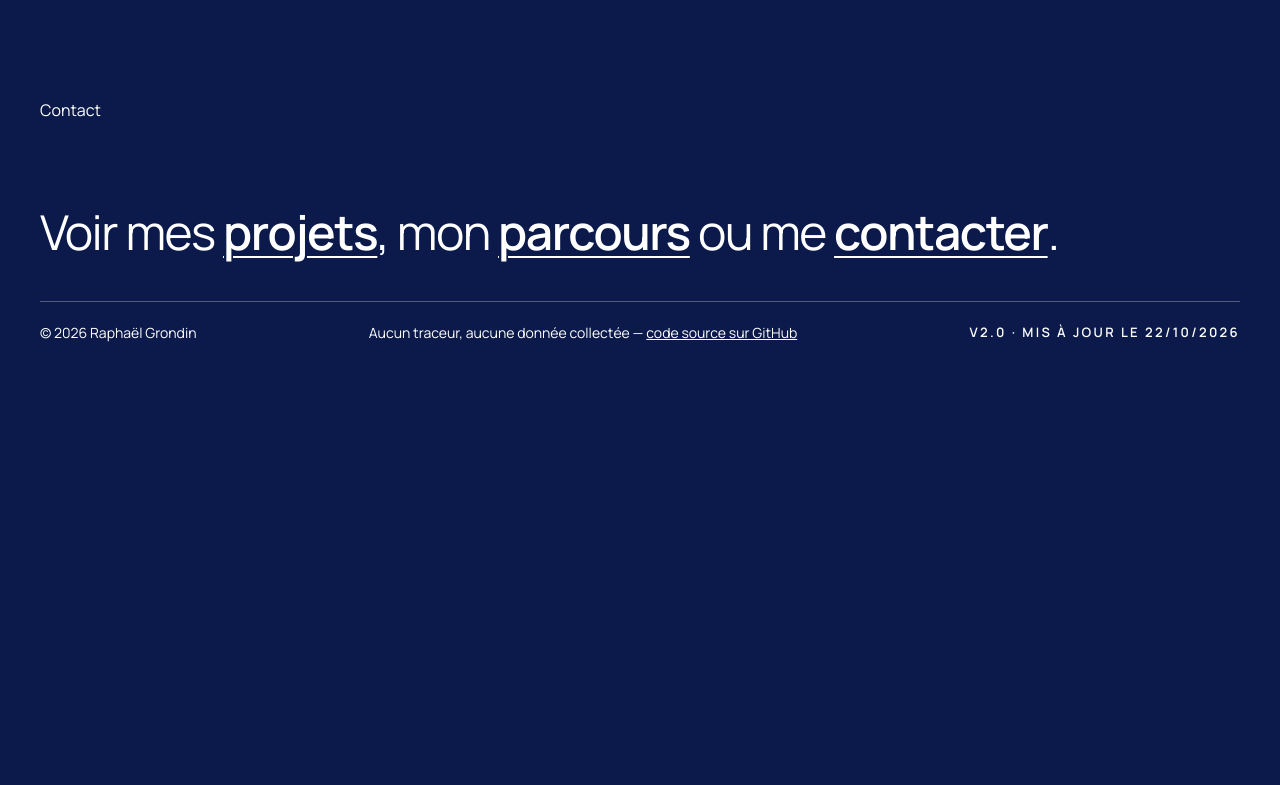
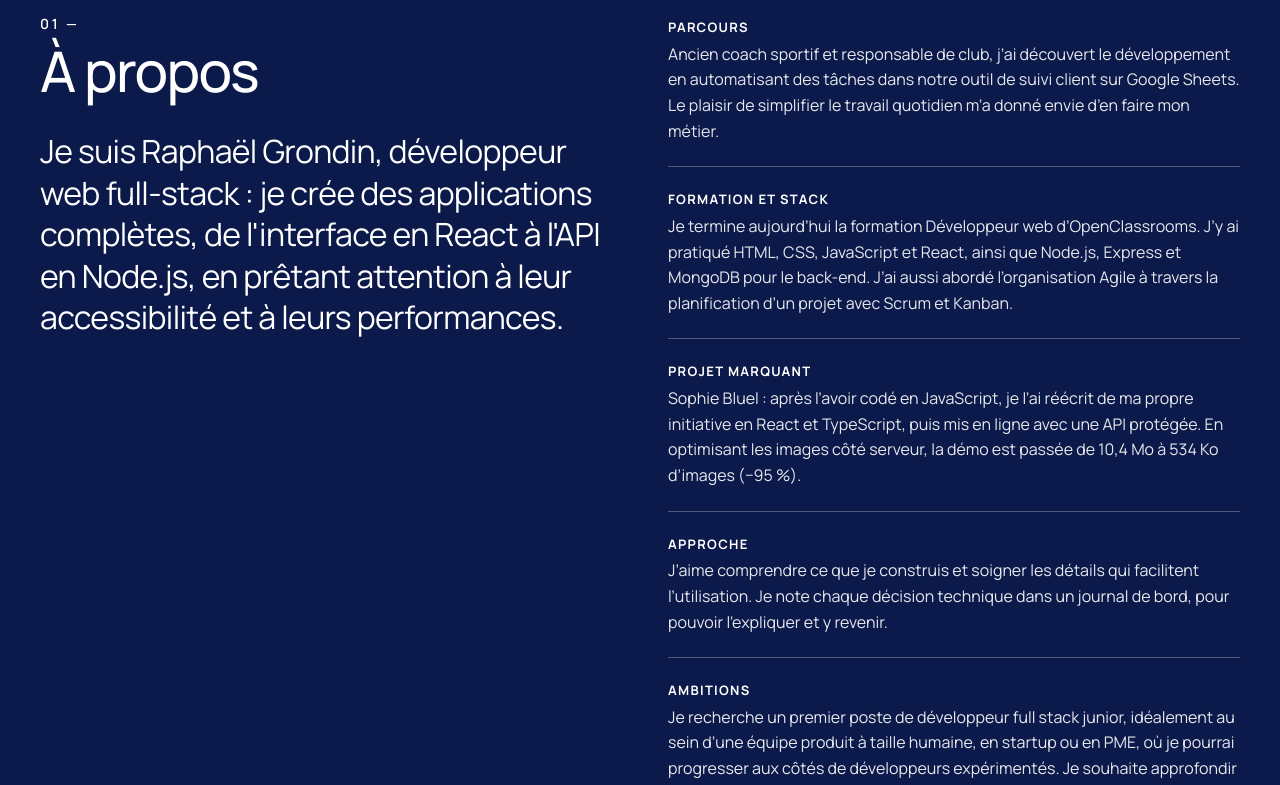
Before and after one commit to grdRaphael/portfolio_grd_raphael, a React (Vite) app: page / in a window 1280 px wide. Shown: the part 888-1673 px from the top of the page. Before the commit the page ends 1264 px from the top, so only its background shows below. Built offline with nearby package versions, Linux system fonts and the light colour scheme.

Commit message:
Add about section with pitch

```diff
--- /dev/null
+++ b/src/components/About/About.scss
@@ -0,0 +1,54 @@
+@use '../../styles/variables' as *;
+@use '../../styles/mixins' as *;
+
+.about {
+    display: grid;
+    grid-template-columns: 1fr 1fr;
+    gap: 56px;
+
+    @include mobile {
+        grid-template-columns: 1fr;
+        gap: 32px;
+    }
+}
+
+.about_intro {
+    display: flex;
+    flex-direction: column;
+    gap: 32px;
+}
+
+.about_hook {
+    font-size: clamp(22px, 2.6vw, 32px);
+    font-weight: 400;
+    line-height: 1.3;
+    letter-spacing: -0.02em;
+}
+
+.about_acts {
+    display: flex;
+    flex-direction: column;
+    gap: 22px;
+
+    > div {
+        padding-bottom: 22px;
+        border-bottom: 1px solid $glass-border;
+
+        &:last-child {
+            border-bottom: none;
+            padding-bottom: 0;
+        }
+    }
+
+    dt {
+        font-size: 13px;
+        font-weight: 700;
+        text-transform: uppercase;
+        letter-spacing: 0.1em;
+        margin-bottom: 4px;
+    }
+
+    dd {
+        color: $text-color--soft;
+    }
+}
--- /dev/null
+++ b/src/components/About/About.tsx
@@ -0,0 +1,65 @@
+import "./About.scss"
+
+
+const About = () => {
+    return (
+        <section className="about block" id="a-propos" aria-labelledby="about-title" >
+            <div className="about_intro">
+                <h2 id="about-title" className="section_title section_title--numbered">À propos</h2>
+                <p className="about_hook">
+                    Je suis Raphaël Grondin, développeur web full-stack : je crée des applications
+                    complètes, de l'interface en React à l'API en Node.js, en prêtant attention à
+                    leur accessibilité et à leurs performances.
+                </p>
+            </div>
+
+            <dl className="about_acts">
+                <div>
+                    <dt>Parcours</dt>
+                    <dd>
+                        Ancien coach sportif et responsable de club, j’ai découvert le développement en
+                        automatisant des tâches dans notre outil de suivi client sur Google Sheets. Le
+                        plaisir de simplifier le travail quotidien m’a donné envie d’en faire mon métier.
+                    </dd>
+                </div>
+                <div>
+                    <dt>Formation et stack</dt>
+                    <dd>
+                        Je termine aujourd’hui la formation Développeur web d’OpenClassrooms. J’y ai
+                        pratiqué HTML, CSS, JavaScript et React, ainsi que Node.js, Express et MongoDB
+                        pour le back-end. J’ai aussi abordé l’organisation Agile à travers la
+                        planification d’un projet avec Scrum et Kanban.
+                    </dd>
+                </div>
+                <div>
+                    <dt>Projet marquant</dt>
+                    <dd>
+                        Sophie Bluel : après l’avoir codé en JavaScript, je l’ai réécrit de ma propre
+                        initiative en React et TypeScript, puis mis en ligne avec une API protégée.
+                        En optimisant les images côté serveur, la démo est passée de 10,4 Mo à 534 Ko
+                        d’images (−95 %).
+                    </dd>
+                </div>
+                <div>
+                    <dt>Approche</dt>
+                    <dd>
+                        J’aime comprendre ce que je construis et soigner les détails qui facilitent
+                        l’utilisation. Je note chaque décision technique dans un journal de bord, pour
+                        pouvoir l’expliquer et y revenir.
+                    </dd>
+                </div>
+                <div>
+                    <dt>Ambitions</dt>
+                    <dd>
+                        Je recherche un premier poste de développeur full stack junior, idéalement au sein
+                        d’une équipe produit à taille humaine, en startup ou en PME, où je pourrai progresser
+                        aux côtés de développeurs expérimentés. Je souhaite approfondir TypeScript et l’architecture
+                        back-end, et continuer à explorer le développement mobile, découvert avec GymTracker.
+                    </dd>
+                </div>
+            </dl>
+        </section>
+    )
+}
+
+export default About
--- a/src/index.scss
+++ b/src/index.scss
@@ -74,6 +74,40 @@ section[id] {
     }
 }
 
+// Classes partagées par plusieurs sections
+// .block = section de contenu posée directement sur le fond, ouverte par un filet fin.
+// Le verre est réservé aux éléments d'interface : en-tête, Hero, filtres, champs du formulaire.
+.block {
+    padding-top: 40px;
+    border-top: 1px solid $glass-border;
+}
+
+// Section élargie (breakout) : elle dépasse la colonne de 1 200 px sur les grands écrans.
+// main est une colonne flex : align-self: center centre la section même quand elle est plus large que lui.
+.block--wide {
+    align-self: center;
+    width: min(calc(100vw - 2 * #{$page-gutter}), #{$wide-width});
+}
+
+.section_title {
+    @include section-title;
+}
+
+// Sections numérotées 01, 02… avec un compteur CSS (idée vue chez Gaël Manzola) :
+// le numéro suit l'ordre des sections, sans l'écrire dans le HTML
+.section_title--numbered {
+    counter-increment: section;
+
+    &::before {
+        content: counter(section, decimal-leading-zero) " —";
+        display: block;
+        margin-bottom: 12px;
+        font-size: 14px;
+        font-weight: 600;
+        letter-spacing: 0.2em;
+    }
+}
+
 .code {
     font-size: 13px;
     font-weight: 600;
--- a/src/pages/Home/Home.tsx
+++ b/src/pages/Home/Home.tsx
@@ -1,11 +1,13 @@
+import About from "../../components/About/About"
 import Hero from "../../components/Hero/Hero"
+import Skills from "../../components/Skills/Skills"
 
 const Home = () => {
    return (
       <>
          <Hero/>
-         <section id="projets">Projets</section>
-         <section id="contact">Contact</section>
+         <About/>
+         <Skills/>
       </>
    )
 }
```
